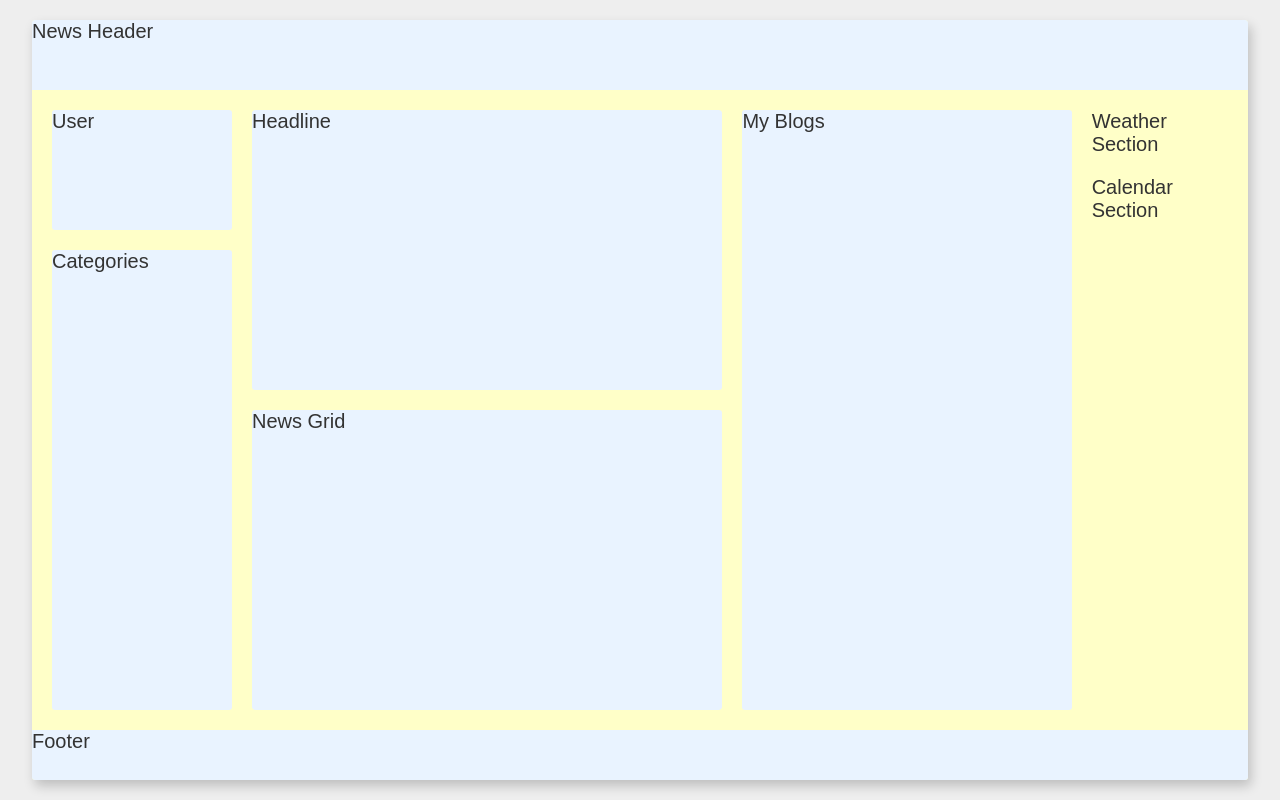
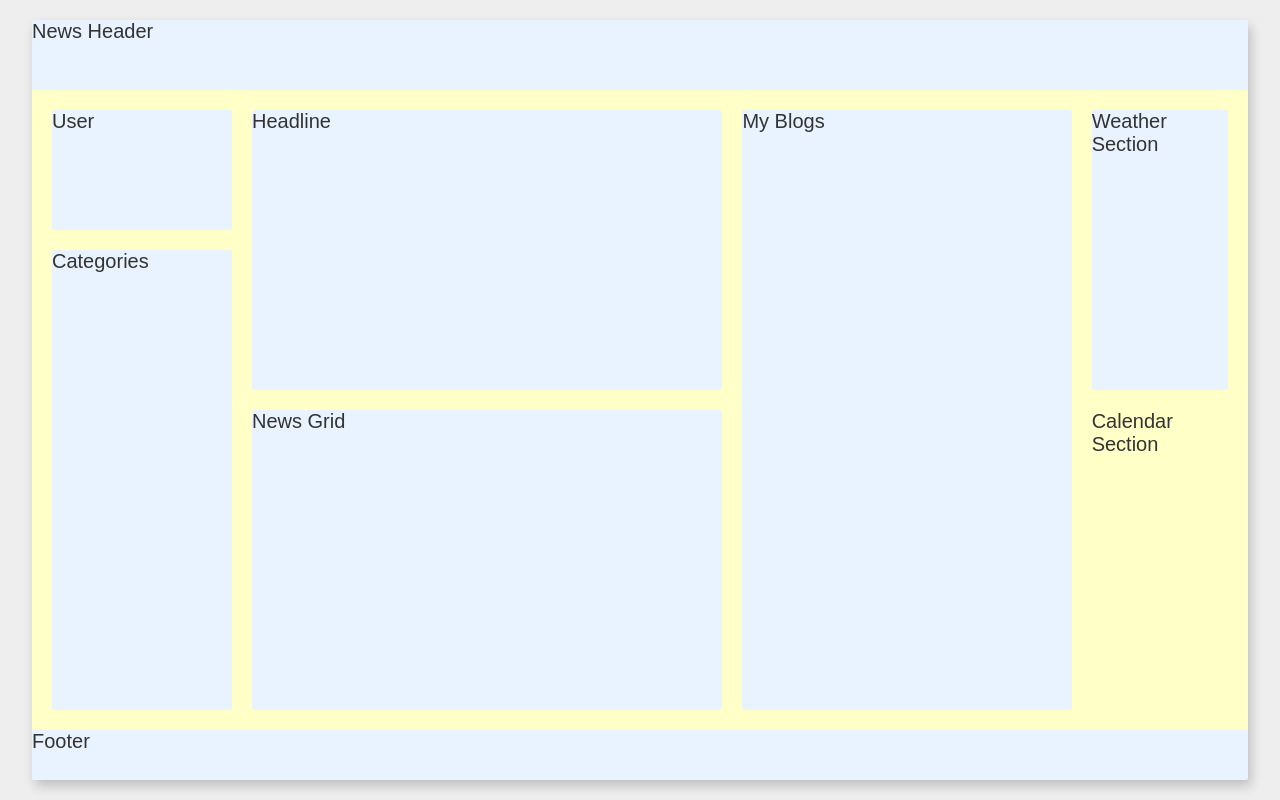
Before and after one commit to Nimira43/Atlas-News, a React (Vite) app: page / in a window 1280 px wide. Built offline with nearby package versions, Linux system fonts and the light colour scheme; a web font is replaced by a local one.

Commit message:
Styled weather class and added bg-box. Removed commented out CSS code

```diff
--- a/src/components/Weather.jsx
+++ b/src/components/Weather.jsx
@@ -1,6 +1,6 @@
 const Weather = () => {
   return (
-    <div className='weather'>
+    <div className='weather bg-box'>
       Weather Section
     </div>
   )
--- a/src/index.css
+++ b/src/index.css
@@ -101,15 +101,11 @@ html {
 .user {
   width: 100%;
   height: 20%;
-  /* background-color: var(--support-blue-light);
-  border-radius: var(--border-radius); */
 }
 
 .categories {
   width: 100%;
   height: calc(80% - var(--rem-2));
-  /* background-color: var(--support-blue-light);
-  border-radius: var(--border-radius); */
 }
 
 .news-section {
@@ -122,22 +118,16 @@ html {
   width: 100%;
   height: calc(50% - var(--rem-2));
   margin-bottom: var(--rem-2);
-  /* background-color: var(--support-blue-light);
-  border-radius: var(--border-radius); */
 }
 
 .news-grid {
   width: 100%;
   height: 50%;
-  /* background-color: var(--support-blue-light);
-  border-radius: var(--border-radius); */
 }
 
 .my-blogs {
   width: clamp(20rem, 27cqi, 28%);
   height: 100%;
-  /* background-color: var(--support-blue-light);
-    border-radius: var(--border-radius); */
 }
 
 .news-footer {
@@ -156,7 +146,11 @@ html {
 
 /* Weather Component */
 
-
+.weather {
+  width: 100%;
+  min-height: 28rem;
+  height: 45%;
+}
 
 /* Calendar Component */
 
```
